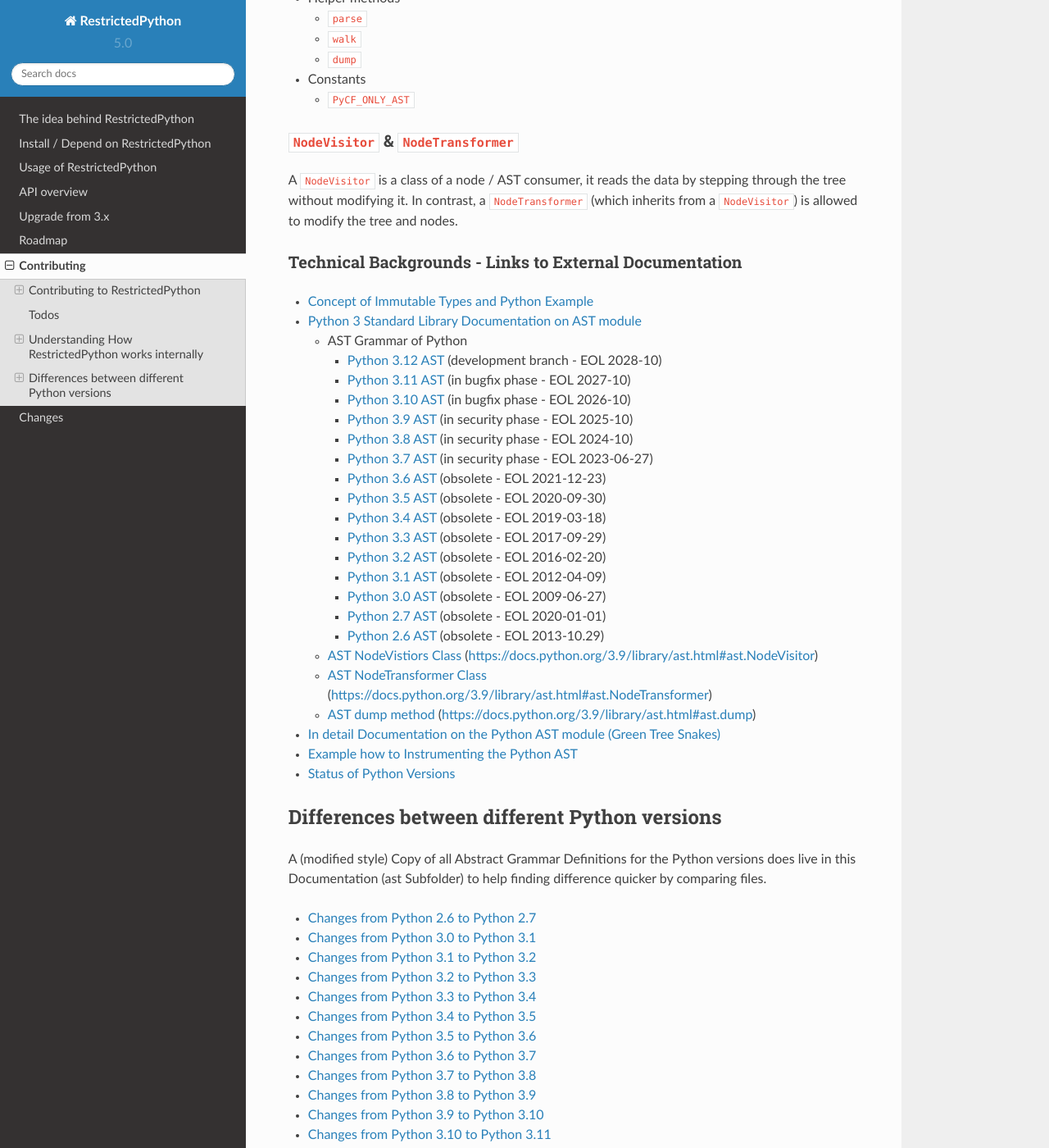
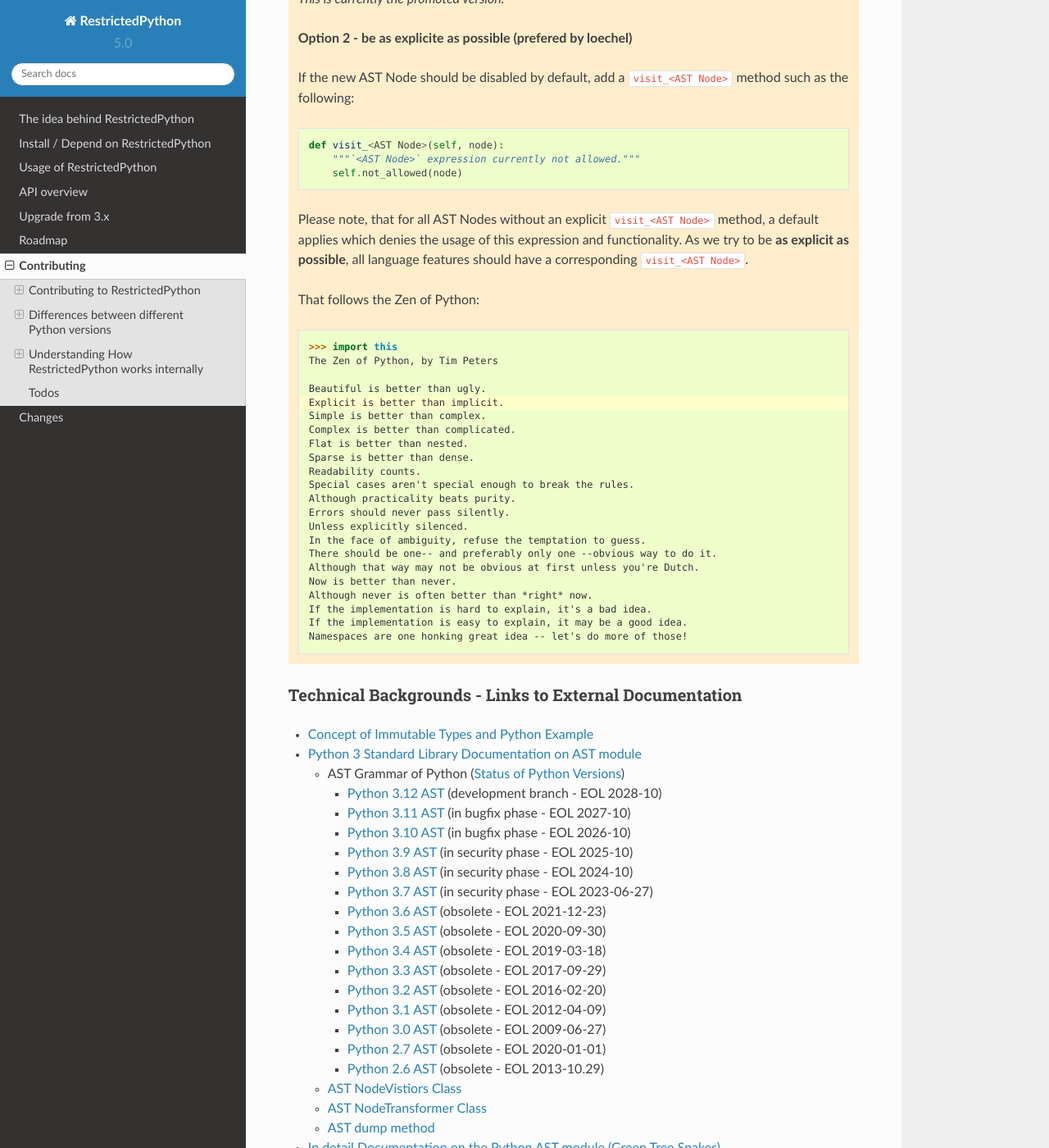
Before and after one commit to zopefoundation/RestrictedPython, a Sphinx documentation site: the page built from docs/contributing/index.rst, in a window 1280 px wide and 1400 px high, scrolled down 4864 px. Shown: the whole window at 82% size. Built offline with Sphinx 7.4.7 and the Read the Docs theme 2.0.0, drawn with Linux system fonts in a browser that asks for light colours; some of the changed text lies outside the part shown.

Commit message:
change structure to enable a consent for this pull request

```diff
--- a/docs/contributing/index.rst
+++ b/docs/contributing/index.rst
@@ -32,7 +32,9 @@
 If you want to contribute to this package, please prepare a development environment that includes ``git``, ``tox``, and several Python versions available through a Python manager such as ``pyenv``.
 Please read the section :ref:`understand` first.
 
-For all commits, you must run the tests locally with ``tox`` before pushing to the central repository.
+For all commits, use ``tox`` to run tests and lint, and build the docs, before pushing your commit to the remote repository.
+
+.. _new_python_version:
 
 Preperations for a new Python version
 +++++++++++++++++++++++++++++++++++++
@@ -50,51 +52,17 @@
   * Add tests to ``/tests/``.
   * Add a ``visit_<AST Node>`` to ``/src/RestrictedPython/transformer.py``.
 
-    If the new AST Node should be enabled by default, without any modification, please add a ``visit_<AST Node>`` method such as the following:
+    If the new AST Node should be enabled by default, with or without any modification, please add a ``visit_<AST Node>`` method such as the following:
 
     .. code-block:: python
 
         def visit_<AST Node>(self, node):
             """Allow `<AST Node>` expressions."""
+            ...  # modifications
             return self.node_contents_visit(node)
 
-    If the new AST Node should be disabled by default, add a ``visit_<AST Node>`` method such as the following:
-
-    .. code-block:: python
-
-        def visit_<AST Node>(self, node):
-            """`<AST Node>` expression currently not allowed."""
-            self.not_allowed(node)
-
-    Please note, that for all AST Nodes without an explicit ``visit_<AST Node>`` method, a default applies which denies the usage of this expression and functionality.
-    As we try to be **as explicit as possible**, all language features should have a corresponding ``visit_<AST Node>``.
-    That follows the Zen of Python:
-
-    .. code-block:: pycon
-        :emphasize-lines: 5
-
-        >>> import this
-        The Zen of Python, by Tim Peters
-
-        Beautiful is better than ugly.
-        Explicit is better than implicit.
-        Simple is better than complex.
-        Complex is better than complicated.
-        Flat is better than nested.
-        Sparse is better than dense.
-        Readability counts.
-        Special cases aren't special enough to break the rules.
-        Although practicality beats purity.
-        Errors should never pass silently.
-        Unless explicitly silenced.
-        In the face of ambiguity, refuse the temptation to guess.
-        There should be one-- and preferably only one --obvious way to do it.
-        Although that way may not be obvious at first unless you're Dutch.
-        Now is better than never.
-        Although never is often better than *right* now.
-        If the implementation is hard to explain, it's a bad idea.
-        If the implementation is easy to explain, it may be a good idea.
-        Namespaces are one honking great idea -- let's do more of those!
+    All AST Nodes without an explicit ``visit_<AST Node>`` method, are denied by default.
+    So the usage of this expression and functionality is not allowed.
 
 * Add a corresponding changelog entry.
 * Additionally modify ``.meta.toml`` and run the ``meta/config`` script (for details see: https://github.com/mgedmin/check-python-versions) to update the following files:
@@ -122,11 +90,27 @@
   * icemac
   * loechel
 
+Differences between different Python versions
+---------------------------------------------
 
-Todos
------
+A (modified style) Copy of all Abstract Grammar Definitions for the Python versions does live in this Documentation (ast Subfolder) to help finding difference quicker by comparing files.
 
-.. todolist::
+.. toctree::
+   :maxdepth: 2
+
+   changes_from26to27
+   changes_from30to31
+   changes_from31to32
+   changes_from32to33
+   changes_from33to34
+   changes_from34to35
+   changes_from35to36
+   changes_from36to37
+   changes_from37to38
+   changes_from38to39
+   changes_from39to310
+   changes_from310to311
+   changes_from311to312
 
 .. _understand:
 
@@ -174,6 +158,82 @@
 A ``NodeVisitor`` is a class of a node / AST consumer, it reads the data by stepping through the tree without modifying it.
 In contrast, a ``NodeTransformer`` (which inherits from a ``NodeVisitor``) is allowed to modify the tree and nodes.
 
+Technical decissions on how to implement / maintain RestrictedPython (Design, Structure, Tools, ...)
+++++++++++++++++++++++++++++++++++++++++++++++++++++++++++++++++++++++++++++++++++++++++++++++++++++
+
+RestrictedPython is a core Package of the Zope & Plone Stack.
+Until Version 3.6 RestrictedPython was Python 2 only, and a critical blocker for Zope & Plone.
+With RestrictedPython 4.0 an API compatible rewrite has happend, which supports modern Python Versions.
+
+* Use modern python tool stack for maintainance and tests
+
+  * tox
+  * pytest
+  * black
+  * linting tools: flake8
+
+* Use clear package Structure
+
+  * ``/src`` - Source Code
+  * ``/tests`` - separated tests
+  * ``/docs`` - Documentation
+
+  Tests and documentation are distributed within released packages.
+
+.. todo::
+
+  Resolve discussion about how RestrictedPython should be treat new expressions / ``ast.Nodes``.
+  This belongs to :ref:`new_python_version`.
+
+  **Option 1 - reduce maintainance burden (prefered by icemac)**
+
+
+  All AST Nodes without an explicit ``visit_<AST Node>`` method, are denied by default.
+  So the usage of this expression and functionality is not allowed.
+
+  *This is currently the promoted version.*
+
+  **Option 2 - be as explicite as possible (prefered by loechel)**
+
+  If the new AST Node should be disabled by default, add a ``visit_<AST Node>`` method such as the following:
+
+  .. code-block:: python
+
+      def visit_<AST Node>(self, node):
+          """`<AST Node>` expression currently not allowed."""
+          self.not_allowed(node)
+
+  Please note, that for all AST Nodes without an explicit ``visit_<AST Node>`` method, a default applies which denies the usage of this expression and functionality.
+  As we try to be **as explicit as possible**, all language features should have a corresponding ``visit_<AST Node>``.
+
+  That follows the Zen of Python:
+
+  .. code-block:: pycon
+      :emphasize-lines: 5
+
+      >>> import this
+      The Zen of Python, by Tim Peters
+
+      Beautiful is better than ugly.
+      Explicit is better than implicit.
+      Simple is better than complex.
+      Complex is better than complicated.
+      Flat is better than nested.
+      Sparse is better than dense.
+      Readability counts.
+      Special cases aren't special enough to break the rules.
+      Although practicality beats purity.
+      Errors should never pass silently.
+      Unless explicitly silenced.
+      In the face of ambiguity, refuse the temptation to guess.
+      There should be one-- and preferably only one --obvious way to do it.
+      Although that way may not be obvious at first unless you're Dutch.
+      Now is better than never.
+      Although never is often better than *right* now.
+      If the implementation is hard to explain, it's a bad idea.
+      If the implementation is easy to explain, it may be a good idea.
+      Namespaces are one honking great idea -- let's do more of those!
+
 
 Technical Backgrounds - Links to External Documentation
 +++++++++++++++++++++++++++++++++++++++++++++++++++++++
@@ -181,7 +241,7 @@
 * `Concept of Immutable Types and Python Example`_
 * `Python 3 Standard Library Documentation on AST module`_
 
-  * AST Grammar of Python
+  * AST Grammar of Python (`Status of Python Versions`_)
 
     * `Python 3.12 AST`_ (development branch - EOL 2028-10)
     * `Python 3.11 AST`_ (in bugfix phase - EOL 2027-10)
@@ -199,37 +259,19 @@
     * `Python 2.7 AST`_ (obsolete - EOL 2020-01-01)
     * `Python 2.6 AST`_ (obsolete - EOL 2013-10.29)
 
-  * `AST NodeVistiors Class`_  (https://docs.python.org/3.9/library/ast.html#ast.NodeVisitor)
-  * `AST NodeTransformer Class`_  (https://docs.python.org/3.9/library/ast.html#ast.NodeTransformer)
-  * `AST dump method`_ (https://docs.python.org/3.9/library/ast.html#ast.dump)
+  * `AST NodeVistiors Class`_
+  * `AST NodeTransformer Class`_
+  * `AST dump method`_
 
 * `In detail Documentation on the Python AST module (Green Tree Snakes)`_
 * `Example how to Instrumenting the Python AST`_
-* `Status of Python Versions`_
 
-Differences between different Python versions
----------------------------------------------
+Todos
+-----
 
-A (modified style) Copy of all Abstract Grammar Definitions for the Python versions does live in this Documentation (ast Subfolder) to help finding difference quicker by comparing files.
+.. todolist::
 
-.. toctree::
-   :maxdepth: 2
-
-   changes_from26to27
-   changes_from30to31
-   changes_from31to32
-   changes_from32to33
-   changes_from33to34
-   changes_from34to35
-   changes_from35to36
-   changes_from36to37
-   changes_from37to38
-   changes_from38to39
-   changes_from39to310
-   changes_from310to311
-   changes_from311to312
-
-.. Links
+.. Links:
 
 .. _`What's new in Python`: https://docs.python.org/3/whatsnew/
 
@@ -297,11 +339,11 @@
 
 .. _`Python 2.6 AST`: https://docs.python.org/2.6/library/ast.html#abstract-grammar
 
-.. _`AST NodeVistiors Class`: https://docs.python.org/3.5/library/ast.html#ast.NodeVisitor
+.. _`AST NodeVistiors Class`: https://docs.python.org/3/library/ast.html#ast.NodeVisitor
 
-.. _`AST NodeTransformer Class`: https://docs.python.org/3.5/library/ast.html#ast.NodeTransformer
+.. _`AST NodeTransformer Class`: https://docs.python.org/3/library/ast.html#ast.NodeTransformer
 
-.. _`AST dump method`: https://docs.python.org/3.5/library/ast.html#ast.dump
+.. _`AST dump method`: https://docs.python.org/3/library/ast.html#ast.dump
 
 .. _`In detail Documentation on the Python AST module (Green Tree Snakes)`: https://greentreesnakes.readthedocs.org/en/latest/
 
```
